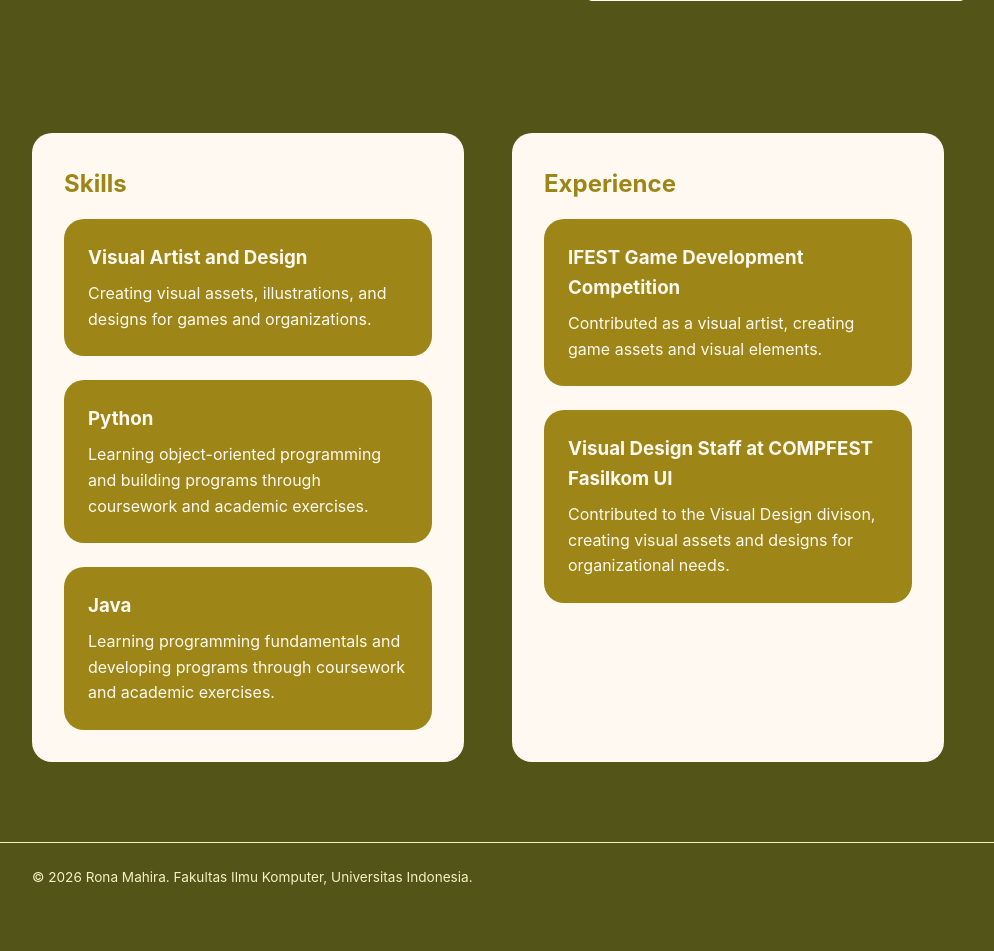
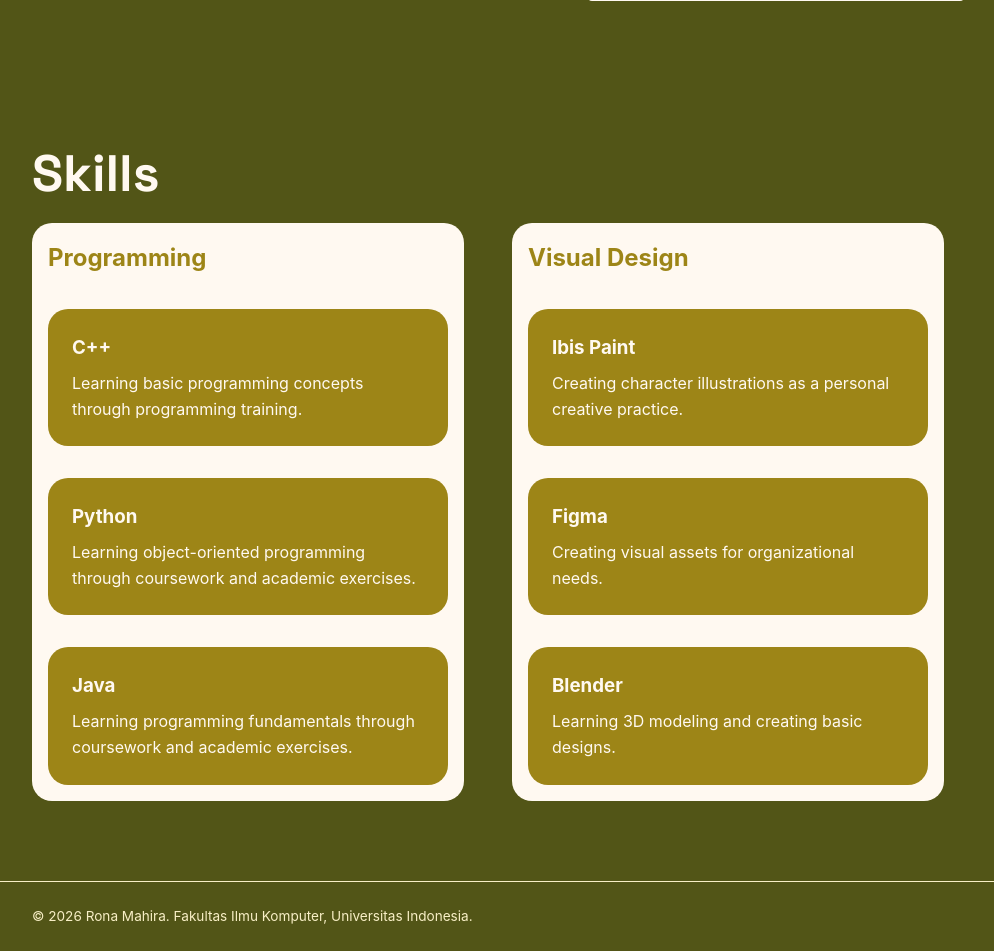
Before and after one commit to meronash/myportofolio, a Django app: page / in a window 1280 px wide. Shown: the part 541-1492 px from the top of the page, without its empty margins (152-1146 px from the left). Before the commit the page ends 1426 px from the top, so only its background shows below. Run offline with Django 5.2, Linux system fonts and the light colour scheme.

Commit message:
refactor: separate skills into programming and visual design

```diff
--- a/static/css/style.css
+++ b/static/css/style.css
@@ -97,46 +97,51 @@ h1, .brand {
     line-height: 0.95;
 }
 
-.skillex {
+.skills {
     padding: 4.5rem 0 5rem;
 }
 
-.skillex-grid{
+.skills h1{
+    font-size: clamp(2rem, 4vw, 5rem);
+    color: var(--ink);
+    margin-bottom: 0.5rem;
+}
+
+.skills-grid{
     display: grid;
     grid-template-columns: 1fr 1fr;
     gap: 3rem;
 }
 
-.skills, .experiences {
+.prog-skill, .visdes-skill {
     background-color: var(--accent);
-    padding: 2rem;
     border-radius: var(--radius2);
 }
 
-.skills h2, .experiences h2 {
+.prog-skill h2, .visdes-skill h2 {
     color: var(--surface);
-    margin-bottom: 1rem;
+    padding: 1rem;
 }
 
-.skill, .experience {
+.prog, .visdes {
     display: flex;
     flex-direction: column;
-    gap: 1.5rem;
 }
 
-.skill-item, .experience-item {
+.prog-item, .visdes-item {
     background-color: var(--surface);
     color: var(--ink);
     padding: 1.5rem;
     border-radius: var(--radius2);
     transition: background-color 0.2s ease, transform 0.2s ease;
+    margin: 1rem;
 }
 
-.skill-item h3, .experience-item h3 {
+.prog-item h3, .visdes-item h3 {
     margin-bottom: 0.5rem;
 }
 
-.skill-item:hover, .experience-item:hover {
+.prog-item:hover, .visdes-item:hover {
     background-color: var(--paper);
     transform: translateY(-3px);
 }
@@ -293,7 +298,7 @@ h1, .brand {
         justify-content: flex-start;
     }
 
-    .skillex-grid {
+    .skills-grid {
         grid-template-columns: 1fr;
     }
 }
--- a/templates/index.html
+++ b/templates/index.html
@@ -51,35 +51,42 @@
                 </div>
             </div>
         </section>
-        <section class="skillex" id="skillandexperience">
-            <div class="container skillex-grid">
-                <div class="skills">
-                    <h2>Skills</h2>
-                    <div class="skill">
-                        <div class="skill-item">
-                            <h3>Visual Artist and Design</h3>
-                            <p>Creating visual assets, illustrations, and designs for games and organizations.</p>
+        <section class="skills" id="skills">
+            <div class="container">
+                <h1>Skills</h1>
+                <div class="skills-grid">
+                    <div class="prog-skill">
+                        <h2>Programming</h2>
+                        <div class="prog">
+                            <div class="prog-item">
+                                <h3>C++</h3>
+                                <p>Learning basic programming concepts through programming training.</p>
                             </div>
-                        <div class="skill-item">
+                            <div class="prog-item">
                                 <h3>Python</h3>
-                            <p>Learning object-oriented programming and building programs through coursework and academic exercises.</p>
+                                <p>Learning object-oriented programming through coursework and academic exercises.</p>
                             </div>
-                        <div class="skill-item">
+                            <div class="prog-item">
                                 <h3>Java</h3>
-                            <p>Learning programming fundamentals and developing programs through coursework and academic exercises.</p>
+                                <p>Learning programming fundamentals through coursework and academic exercises.</p>
                             </div>
                         </div>
                     </div>
-                <div class="experiences">
-                    <h2>Experience</h2>
-                    <div class="experience">
-                        <div class="experience-item">
-                            <h3>IFEST Game Development Competition</h3>
-                            <p>Contributed as a visual artist, creating game assets and visual elements.</p>
+                    <div class="visdes-skill">
+                        <h2>Visual Design</h2>
+                        <div class="visdes">
+                            <div class="visdes-item">
+                                <h3>Ibis Paint</h3>
+                                <p>Creating character illustrations as a personal creative practice.</p>
                             </div>
-                        <div class="experience-item">
-                            <h3>Visual Design Staff at COMPFEST Fasilkom UI</h3>
-                            <p>Contributed to the Visual Design divison, creating visual assets and designs for organizational needs.</p>
+                            <div class="visdes-item">
+                                <h3>Figma</h3>
+                                <p>Creating visual assets for organizational needs.</p>
+                            </div>
+                            <div class="visdes-item">
+                                <h3>Blender</h3>
+                                <p>Learning 3D modeling and creating basic designs.</p>
+                            </div>
                         </div>
                     </div>
                 </div>
```
Lines whose indentation alone changed are shown as unchanged.
